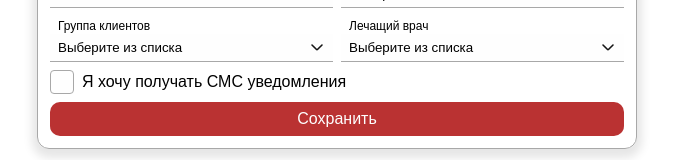
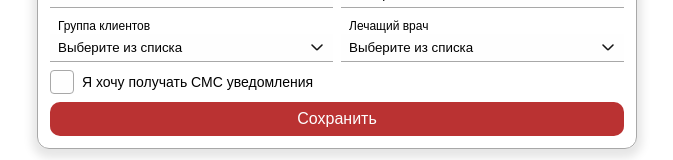
Before and after one commit to Canfus/test_frontend, a React (Vite) app: page / in a window 1280 px wide. Shown: the part 379-539 px from the top of the page, without its empty margins (303-976 px from the left). Built offline with nearby package versions, Linux system fonts and the light colour scheme.

Commit message:
fix(checkbox): change label size

```diff
--- a/src/common/ui/checkbox/checkbox.module.css
+++ b/src/common/ui/checkbox/checkbox.module.css
@@ -32,5 +32,5 @@
 
   column-gap: 8px;
 
-  font-size: clamp(12px, 2vw, 16px);
+  font-size: clamp(12px, 2vw, 14px);
 }
```
